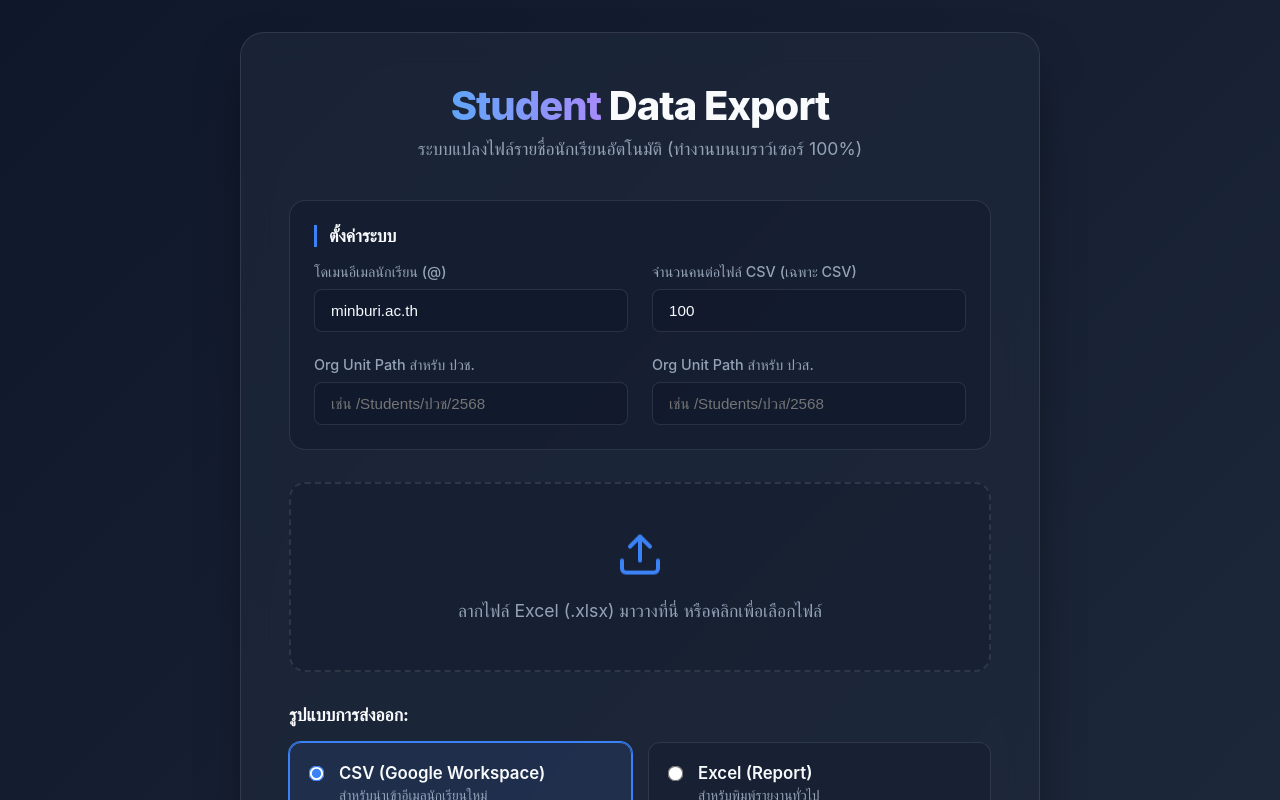
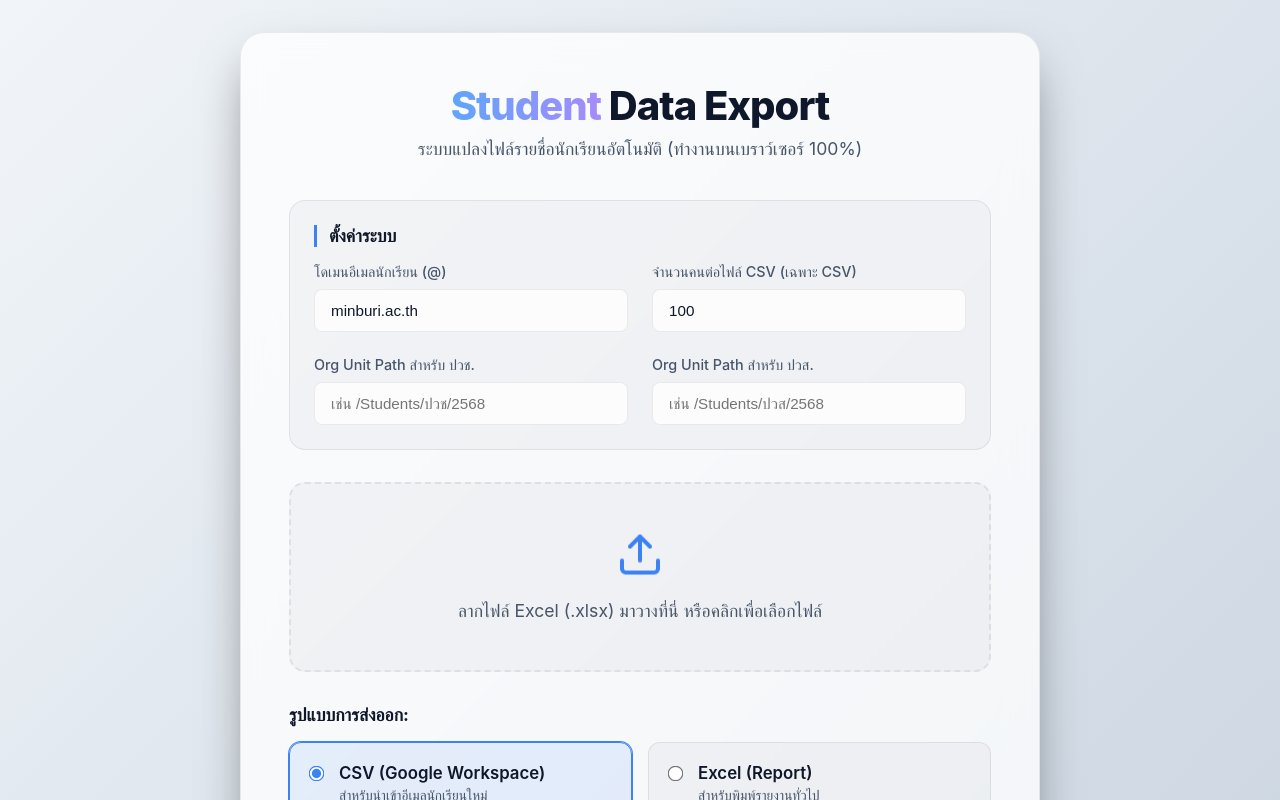
Before and after one commit to Jaobie-BN/student-export-web, a Next.js app: page / in a window 1280 px wide. Shown: the top 800 px of the page. Built offline with nearby package versions, Linux system fonts and the light colour scheme.

Commit message:
updata 1.3

```diff
--- a/app/globals.css
+++ b/app/globals.css
@@ -10,6 +10,73 @@
   --success: #10b981;
   --error: #ef4444;
   --font-sans: 'Inter', system-ui, -apple-system, BlinkMacSystemFont, "Segoe UI", Roboto, "Helvetica Neue", Arial, sans-serif;
+
+  /* Theme-aware backgrounds */
+  --card-bg: rgba(15, 23, 42, 0.4);
+  --card-item-bg: rgba(255, 255, 255, 0.05);
+  --card-item-hover-bg: rgba(255, 255, 255, 0.1);
+  --radio-label-hover-border: rgba(255, 255, 255, 0.3);
+  --input-bg: rgba(15, 23, 42, 0.5);
+  --input-focus-bg: rgba(15, 23, 42, 0.7);
+  --disabled-input-bg: rgba(15, 23, 42, 0.2);
+  --disabled-input-border: rgba(255, 255, 255, 0.05);
+  --stat-card-bg: rgba(255, 255, 255, 0.03);
+  --stat-card-hover-bg: rgba(255, 255, 255, 0.05);
+  --table-th-bg: rgba(255, 255, 255, 0.04);
+  --table-tr-even: rgba(255, 255, 255, 0.01);
+  --table-td-border: rgba(255, 255, 255, 0.04);
+  --table-border: rgba(255, 255, 255, 0.05);
+  --table-wrapper-border: rgba(255, 255, 255, 0.05);
+
+  /* Theme-aware text colors & status colors */
+  --text-success: #6ee7b7;
+  --text-error: #fca5a5;
+  --text-pending: #cbd5e1;
+  --text-processing: #93c5fd;
+  --email-color: #60a5fa;
+  --code-color: #cbd5e1;
+  --code-bg: rgba(0, 0, 0, 0.2);
+  --alert-success-bg: rgba(16, 185, 129, 0.1);
+  --alert-error-bg: rgba(239, 68, 68, 0.1);
+}
+
+@media (prefers-color-scheme: light) {
+  :root {
+    --bg-gradient-start: #f1f5f9;
+    --bg-gradient-end: #cbd5e1;
+    --text-main: #0f172a;
+    --text-muted: #475569;
+    --glass-bg: rgba(255, 255, 255, 0.75);
+    --glass-border: rgba(15, 23, 42, 0.08);
+
+    /* Theme-aware backgrounds */
+    --card-bg: rgba(15, 23, 42, 0.03);
+    --card-item-bg: rgba(15, 23, 42, 0.02);
+    --card-item-hover-bg: rgba(15, 23, 42, 0.04);
+    --radio-label-hover-border: rgba(15, 23, 42, 0.15);
+    --input-bg: rgba(255, 255, 255, 0.8);
+    --input-focus-bg: rgba(255, 255, 255, 0.95);
+    --disabled-input-bg: rgba(15, 23, 42, 0.01);
+    --disabled-input-border: rgba(15, 23, 42, 0.04);
+    --stat-card-bg: rgba(15, 23, 42, 0.01);
+    --stat-card-hover-bg: rgba(15, 23, 42, 0.02);
+    --table-th-bg: rgba(15, 23, 42, 0.03);
+    --table-tr-even: rgba(15, 23, 42, 0.005);
+    --table-td-border: rgba(15, 23, 42, 0.02);
+    --table-border: rgba(15, 23, 42, 0.04);
+    --table-wrapper-border: rgba(15, 23, 42, 0.06);
+
+    /* Theme-aware text colors & status colors */
+    --text-success: #047857;      /* Dark Green */
+    --text-error: #b91c1c;        /* Dark Red */
+    --text-pending: #475569;      /* Slate-600 */
+    --text-processing: #1d4ed8;   /* Dark Blue */
+    --email-color: #2563eb;       /* Primary Blue */
+    --code-color: #1e293b;        /* Dark Slate */
+    --code-bg: rgba(15, 23, 42, 0.06);
+    --alert-success-bg: rgba(16, 185, 129, 0.08);
+    --alert-error-bg: rgba(239, 68, 68, 0.08);
+  }
 }
 
 * {
--- a/app/layout.js
+++ b/app/layout.js
@@ -12,8 +12,8 @@ const geistMono = Geist_Mono({
 });
 
 export const metadata = {
-  title: "Create Next App",
-  description: "Generated by create next app",
+  title: "Student Data Export | ระบบแปลงไฟล์รายชื่อนักเรียนอัตโนมัติ",
+  description: "ระบบแปลงไฟล์รายชื่อนักเรียนและจัดรูปแบบข้อมูลเพื่อนำเข้าบัญชี Google Workspace หรือสำหรับจัดทำรายงาน ทับงานบนเบราว์เซอร์ ปลอดภัย 100%",
 };
 
 export default function RootLayout({ children }) {
--- a/app/page.module.css
+++ b/app/page.module.css
@@ -43,7 +43,7 @@
   text-align: center;
   transition: all 0.3s ease;
   cursor: pointer;
-  background: rgba(15, 23, 42, 0.3);
+  background: var(--card-bg);
   margin-bottom: 2rem;
 }
 
@@ -68,7 +68,7 @@
 }
 
 .fileList {
-  background: rgba(15, 23, 42, 0.4);
+  background: var(--card-bg);
   border-radius: 12px;
   padding: 1.5rem;
   margin-bottom: 2rem;
@@ -91,7 +91,7 @@
   display: flex;
   align-items: center;
   justify-content: space-between;
-  background: rgba(255, 255, 255, 0.05);
+  background: var(--card-item-bg);
   padding: 0.75rem 1rem;
   border-radius: 8px;
   border: 1px solid var(--glass-border);
@@ -100,7 +100,7 @@
 
 .fileList li:hover {
   transform: translateX(5px);
-  background: rgba(255, 255, 255, 0.1);
+  background: var(--card-item-hover-bg);
 }
 
 .fileInfo {
@@ -159,11 +159,11 @@
   border-radius: 12px;
   cursor: pointer;
   transition: all 0.2s ease;
-  background: rgba(15, 23, 42, 0.3);
+  background: var(--card-bg);
 }
 
 .radioLabel:hover {
-  border-color: rgba(255, 255, 255, 0.3);
+  border-color: var(--radio-label-hover-border);
 }
 
 .radioLabel.active {
@@ -230,9 +230,9 @@
 }
 
 .errorMessage {
-  background: rgba(239, 68, 68, 0.1);
+  background: var(--alert-error-bg);
   border-left: 4px solid var(--error);
-  color: #fca5a5;
+  color: var(--text-error);
   padding: 1rem;
   border-radius: 8px;
   margin-bottom: 1.5rem;
@@ -240,9 +240,9 @@
 }
 
 .successMessage {
-  background: rgba(16, 185, 129, 0.1);
+  background: var(--alert-success-bg);
   border-left: 4px solid var(--success);
-  color: #6ee7b7;
+  color: var(--text-success);
   padding: 1rem;
   border-radius: 8px;
   margin-bottom: 1.5rem;
@@ -280,7 +280,7 @@
 
 /* Settings Panel */
 .settingsCard {
-  background: rgba(15, 23, 42, 0.4);
+  background: var(--card-bg);
   border-radius: 16px;
   padding: 1.5rem;
   margin-bottom: 2rem;
@@ -325,7 +325,7 @@
   padding: 0.75rem 1rem;
   border-radius: 8px;
   border: 1px solid var(--glass-border);
-  background: rgba(15, 23, 42, 0.5);
+  background: var(--input-bg);
   color: var(--text-main);
   font-size: 0.95rem;
   transition: all 0.3s ease;
@@ -335,7 +335,7 @@
   outline: none;
   border-color: var(--primary);
   box-shadow: 0 0 0 2px rgba(59, 130, 246, 0.2);
-  background: rgba(15, 23, 42, 0.7);
+  background: var(--input-focus-bg);
 }
 
 .disabledLabel {
@@ -345,8 +345,8 @@
 .disabledInput {
   opacity: 0.4;
   cursor: not-allowed;
-  background: rgba(15, 23, 42, 0.2) !important;
-  border-color: rgba(255, 255, 255, 0.05) !important;
+  background: var(--disabled-input-bg) !important;
+  border-color: var(--disabled-input-border) !important;
 }
 
 /* Status Badges */
@@ -363,26 +363,26 @@
 
 .badgePending {
   background: rgba(148, 163, 184, 0.15);
-  color: #cbd5e1;
+  color: var(--text-pending);
   border: 1px solid rgba(148, 163, 184, 0.3);
 }
 
 .badgeProcessing {
   background: rgba(59, 130, 246, 0.15);
-  color: #93c5fd;
+  color: var(--text-processing);
   border: 1px solid rgba(59, 130, 246, 0.3);
   animation: pulse 1.5s infinite alternate;
 }
 
 .badgeSuccess {
   background: rgba(16, 185, 129, 0.15);
-  color: #6ee7b7;
+  color: var(--text-success);
   border: 1px solid rgba(16, 185, 129, 0.3);
 }
 
 .badgeError {
   background: rgba(239, 68, 68, 0.15);
-  color: #fca5a5;
+  color: var(--text-error);
   border: 1px solid rgba(239, 68, 68, 0.3);
 }
 
@@ -428,7 +428,7 @@
 }
 
 .statCard {
-  background: rgba(255, 255, 255, 0.03);
+  background: var(--stat-card-bg);
   border: 1px solid var(--glass-border);
   border-radius: 12px;
   padding: 1.25rem;
@@ -441,7 +441,7 @@
 
 .statCard:hover {
   transform: translateY(-2px);
-  background: rgba(255, 255, 255, 0.05);
+  background: var(--stat-card-hover-bg);
 }
 
 .statValue {
@@ -466,7 +466,7 @@
 }
 
 .previewGroup {
-  background: rgba(15, 23, 42, 0.3);
+  background: var(--card-bg);
   border: 1px solid var(--glass-border);
   border-radius: 16px;
   padding: 1.5rem;
@@ -482,7 +482,7 @@
 .tableWrapper {
   overflow-x: auto;
   border-radius: 8px;
-  border: 1px solid rgba(255, 255, 255, 0.05);
+  border: 1px solid var(--table-wrapper-border);
 }
 
 .previewTable {
@@ -493,17 +493,17 @@
 }
 
 .previewTable th {
-  background: rgba(255, 255, 255, 0.04);
+  background: var(--table-th-bg);
   color: var(--text-main);
   font-weight: 600;
   padding: 0.75rem 1rem;
-  border-bottom: 1px solid rgba(255, 255, 255, 0.08);
+  border-bottom: 1px solid var(--table-border);
 }
 
 .previewTable td {
   padding: 0.75rem 1rem;
-  border-bottom: 1px solid rgba(255, 255, 255, 0.04);
-  color: rgba(248, 250, 252, 0.8);
+  border-bottom: 1px solid var(--table-td-border);
+  color: var(--text-main);
 }
 
 .previewTable tr:last-child td {
@@ -511,19 +511,32 @@
 }
 
 .previewTable tr:nth-child(even) {
-  background: rgba(255, 255, 255, 0.01);
+  background: var(--table-tr-even);
 }
 
 .previewTable code {
   font-family: monospace;
-  background: rgba(0, 0, 0, 0.2);
+  background: var(--code-bg);
   padding: 0.15rem 0.35rem;
   border-radius: 4px;
-  color: #cbd5e1;
+  color: var(--code-color);
 }
 
 .emailCell {
-  color: #60a5fa !important;
+  color: var(--email-color) !important;
+
+  @keyframes highlightPulse {
+    0% {
+      background: rgba(59, 130, 246, 0.25);
+    }
+    100% {
+      background: transparent;
+    }
+  }
+
+  .highlightPulse {
+    animation: highlightPulse 0.8s ease-out;
+  }
 }
 
 .remainingText {
```
Also changed, not shown: app/page.js (+59 -9 lines), 1 other file (tests, documents, lock files or other folders).
